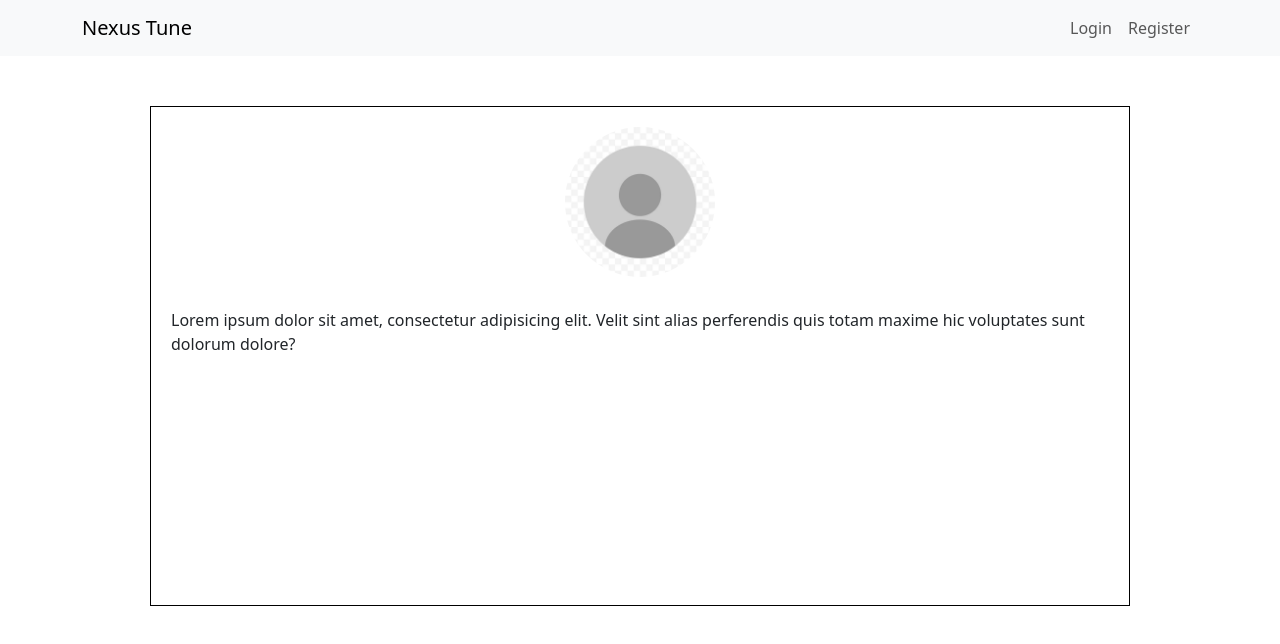
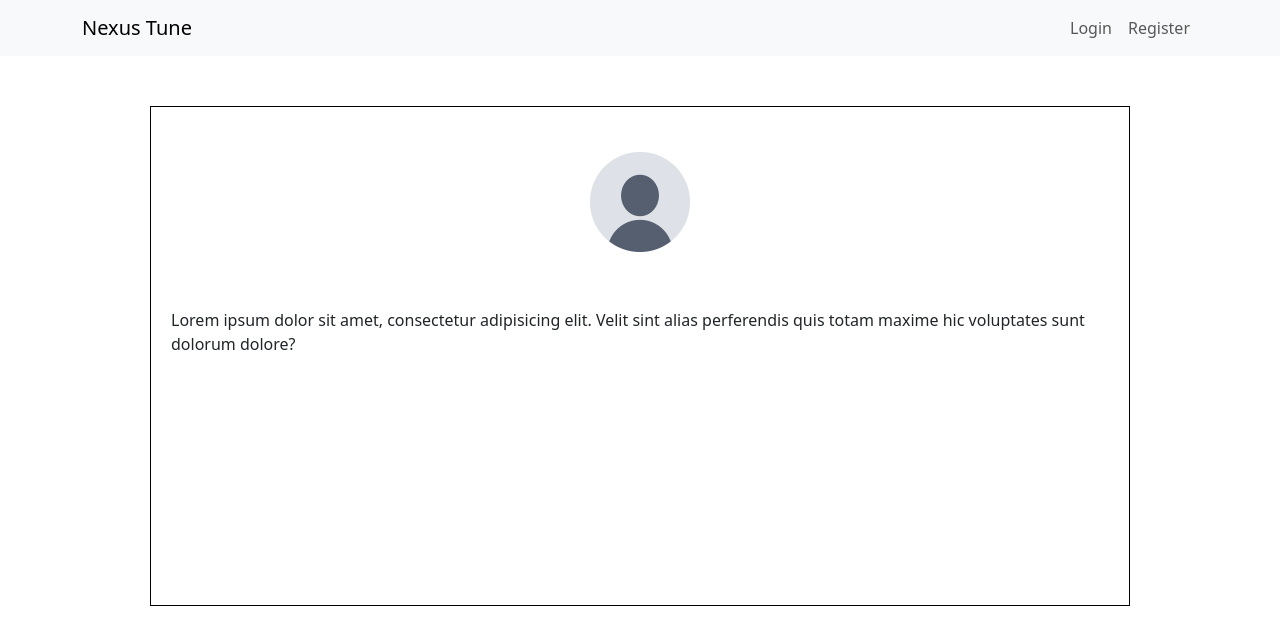
Before and after one commit to rkehadzhiyski/NexusTune, a React (Vite) app in the folder client/: page /user-profile in a window 1280 px wide. Shown: the top 644 px of the page. Built offline with nearby package versions, Linux system fonts and the light colour scheme.

Commit message:
change default user image

```diff
--- a/client/src/components/navigation/Navigation.tsx
+++ b/client/src/components/navigation/Navigation.tsx
@@ -27,7 +27,7 @@ const Navigation = () => {
                     <Nav>
                         {isAuthenticated && (
                             <div className={styles['profile-info-container']}>
-                                <img className={styles['profile-image']} src="/profile-image.jpg" alt="profile-image" />
+                                <img className={styles['profile-image']} src='\user-image-default.webp' alt="profile-image" />
                                 <NavDropdown title={user.username} id="nav-dropdown">
                                     <NavDropdown.Item as={Link} to="/user-profile">My Profile</NavDropdown.Item>
                                     <NavDropdown.Item as={Link} to="/create-podcast">Add Podcast</NavDropdown.Item>
--- a/client/src/components/userProfile/UserProfile.tsx
+++ b/client/src/components/userProfile/UserProfile.tsx
@@ -11,7 +11,7 @@ const UserProfile = () => {
     return (
         <div className={styles['profile-page']}>
             <div className={styles['profile-info-container']}>
-                <img className={styles['profile-picture']} src='/profile-image.jpg' alt='profile-image' />
+                <img className={styles['profile-picture']} src='\user-image-default.webp' alt='profile-image' />
                 <p className={styles['username']}>{user.username}</p>
                 <div className={styles['profile-description']}>
                     <p>
```
Also changed, not shown: client/public/profile-image.jpg (deleted), client/public/user-image-default.webp (added).
